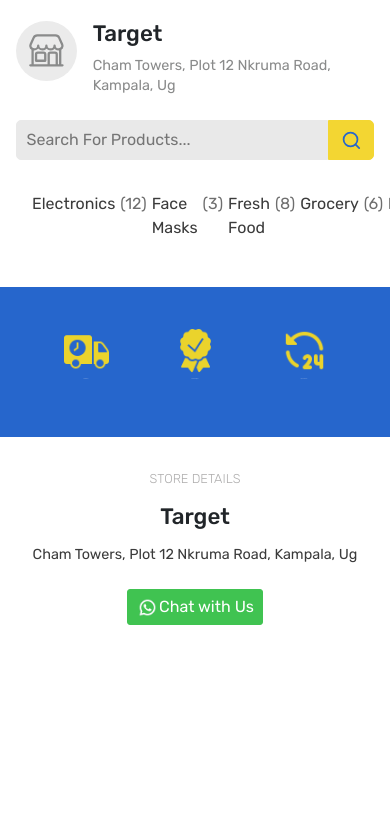
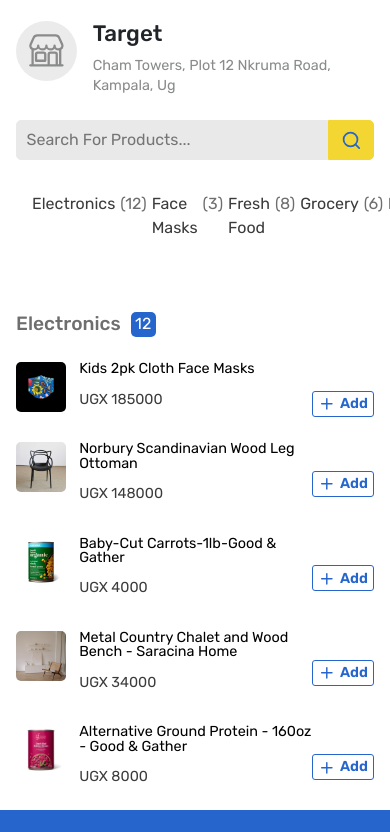
Before and after one commit to tochukwuali/soko-app, a React (Create React App) app: page / in a window 390 px wide. Shown: the top 832 px of the page. Built offline with nearby package versions, Linux system fonts and the light colour scheme.

Commit message:
responsiveness of home page

```diff
--- a/src/App.css
+++ b/src/App.css
@@ -76,4 +76,8 @@
   .hd {
     display: none;
   }
+
+  .app__container {
+    margin-bottom: 50px;
+  }
 }
--- a/src/components/Nav.js
+++ b/src/components/Nav.js
@@ -4,6 +4,7 @@
 import { IoPersonOutline } from "react-icons/io5";
 import styles from "../styles/Nav.module.css";
 import { Link } from "react-router-dom";
+import { Navbar } from "react-bootstrap";
 
 const Nav = () => {
   return (
@@ -26,6 +27,9 @@
             <p>Cham Towers, Plot 12 Nkruma Road, Kampala, Ug</p>
           </div>
           {/* <Title title={title} /> */}
+        </div>
+        <div className={styles.bottom_navbar}>
+          <Navbar fixed="bottom" />
         </div>
         <div className={styles.navbar__right}>
           <IconContext.Provider
--- a/src/pages/HomeScreen.js
+++ b/src/pages/HomeScreen.js
@@ -11,7 +11,11 @@
 import { ProductContext } from "../GlobalState";
 
 const HomeScreen = () => {
-  const { products, selectCategory, selectedI } = useContext(ProductContext);
+  const { products, selectCategory } = useContext(ProductContext);
+  const handleCatOpen = (id) => {
+    selectCategory(id);
+  };
+
   return (
     <div>
       <div className={styles.hm__container}>
@@ -43,7 +47,7 @@
               <div key={product.id}>
                 <div
                   className={styles.product__category}
-                  onClick={() => selectCategory(product.id)}
+                  onClick={() => handleCatOpen(product.id)}
                 >
                   <p>{product.category} </p>
                   <span>({product.count})</span>
@@ -65,7 +69,7 @@
             </div>
           </div>
           <div className={styles.hm__middle}>
-            {JSON.stringify(selectedI) !== "{}" ? <Items /> : null}
+            <Items />
           </div>
           <div className={styles.hm__aside_right}>
             <div className={styles.bag__title}>
--- a/src/pages/ItemDetails.js
+++ b/src/pages/ItemDetails.js
@@ -1,4 +1,4 @@
-import { useContext } from "react";
+import { useContext, useState, useEffect } from "react";
 import Footer from "../components/Footer";
 import styles from "../styles/ItemDetails.module.css";
 import { ProductContext } from "../GlobalState";
@@ -52,8 +52,20 @@
       </div>
     ),
   };
-  const { selectedI } = useContext(ProductContext);
-  const item = selectedI.items[match.params.id - 1];
+
+  const { selectedI, products } = useContext(ProductContext);
+
+  const items =
+    JSON.stringify(selectedI) !== "{}"
+      ? selectedI.items[match.params.id]
+      : products[0].items[match.params.id];
+  useEffect(() => {
+    if (JSON.stringify(selectedI) !== "{}") {
+      setState(items);
+    }
+  }, [selectedI, items]);
+
+  const [state, setState] = useState(items);
   return (
     <div>
       <div className={styles.details_container}>
@@ -61,34 +73,34 @@
           <div className={styles.details_image_carousel}>
             <Slider {...firstSettings} style={{ width: "30vw" }}>
               <div className={styles.carousel_image}>
-                <img src={item.image} alt="" />
+                <img src={state.image} alt="" />
               </div>
               <div className={styles.carousel_image}>
-                <img src={item.image} alt="" />
+                <img src={state.image} alt="" />
               </div>
               <div className={styles.carousel_image}>
-                <img src={item.image} alt="" />
+                <img src={state.image} alt="" />
               </div>
               <div className={styles.carousel_image}>
-                <img src={item.image} alt="" />
+                <img src={state.image} alt="" />
               </div>
             </Slider>
           </div>
           <div className={styles.details_wrapper}>
             <div className={styles.details_text}>
-              <h4>{item.name}</h4>
-              <p>{item.description}</p>
+              <h4>{state.name}</h4>
+              <p>{state.description}</p>
             </div>
             <div className={styles.details_price}>
-              <p>UGX {item.price}</p>
-              {item.discount ? (
+              <p>UGX {state.price}</p>
+              {state.discount ? (
                 <div className={styles.details_discount}>
-                  <small>-{item.discount}%</small>
+                  <small>-{state.discount}%</small>
                 </div>
               ) : null}
             </div>
             <div className={styles.details_toggle}>
-              <QtyToggle />
+              <QtyToggle value={1} />
             </div>
             <div className={styles.details_btngroup}>
               <button>Add to Bag</button>
@@ -104,35 +116,35 @@
           <div className={styles.details_rproducts_carousel}>
             <Slider {...secondSettings} style={{ width: "100vw" }}>
               <div className={styles.carousel_rel_image}>
-                <img src={item.image} alt="" />
+                <img src={state.image} alt="" />
                 <p>Related Product</p>
               </div>
               <div className={styles.carousel_rel_image}>
-                <img src={item.image} alt="" />
+                <img src={state.image} alt="" />
                 <p>Related Product</p>
               </div>
               <div className={styles.carousel_rel_image}>
-                <img src={item.image} alt="" />
+                <img src={state.image} alt="" />
                 <p>Related Product</p>
               </div>
               <div className={styles.carousel_rel_image}>
-                <img src={item.image} alt="" />
+                <img src={state.image} alt="" />
                 <p>Related Product</p>
               </div>
               <div className={styles.carousel_rel_image}>
-                <img src={item.image} alt="" />
+                <img src={state.image} alt="" />
                 <p>Related Product</p>
               </div>
               <div className={styles.carousel_rel_image}>
-                <img src={item.image} alt="" />
+                <img src={state.image} alt="" />
                 <p>Related Product</p>
               </div>
               <div className={styles.carousel_rel_image}>
-                <img src={item.image} alt="" />
+                <img src={state.image} alt="" />
                 <p>Related Product</p>
               </div>
               <div className={styles.carousel_rel_image}>
-                <img src={item.image} alt="" />
+                <img src={state.image} alt="" />
                 <p>Related Product</p>
               </div>
             </Slider>
--- a/src/pages/Items.js
+++ b/src/pages/Items.js
@@ -1,4 +1,4 @@
-import { useContext } from "react";
+import { useContext, useState, useEffect } from "react";
 import styles from "../styles/Items.module.css";
 import { Link } from "react-router-dom";
 import { Count } from "../components/shared/StyledDiv";
@@ -7,18 +7,30 @@
 import { AddIcon } from "../components/shared/Icons";
 
 const Items = () => {
-  const { selectedI } = useContext(ProductContext);
-  const sproducts = [...selectedI.items];
+  const { selectedI, products } = useContext(ProductContext);
+
+  const productsamp = products[0].items;
+  const categorysamp = products[0];
+
+  const [state, setState] = useState(productsamp);
+  const [category, setCategory] = useState(categorysamp);
+
+  useEffect(() => {
+    if (JSON.stringify(selectedI) !== "{}") {
+      setState(selectedI.items);
+      setCategory(selectedI);
+    }
+  }, [selectedI]);
   return (
     <div>
       <div className={styles.hm__middle_header}>
-        <h4>{selectedI.category}</h4>
+        <h4>{category.category}</h4>
         <Count>
-          <span>{selectedI.count}</span>
+          <span>{category.count}</span>
         </Count>
       </div>
 
-      {sproducts.map((item) => (
+      {state.map((item) => (
         <div key={item.item_id} className={styles.product__details}>
           <div className={styles.product__image}>
             <img src={item.image} alt="" />
--- a/src/styles/Features.module.css
+++ b/src/styles/Features.module.css
@@ -46,6 +46,6 @@
   .ft__svg p {
     color: #fff;
     margin-top: 5px;
-    font-size: 0.8px;
+    font-size: 0.8rem;
   }
 }
--- a/src/styles/Footer.module.css
+++ b/src/styles/Footer.module.css
@@ -1,9 +1,9 @@
-.footer__container{
+.footer__container {
   padding: 2rem;
   text-align: center;
 }
 
-.footer__container>p {
+.footer__container > p {
   font-weight: 300;
   font-size: 0.8rem;
   color: #adacac;
@@ -28,17 +28,33 @@
 
 .footer__btn button {
   color: #fff;
- background: #40C351;
- border: 1px solid #40C351;
+  background: #40c351;
+  border: 1px solid #40c351;
   padding: 5px 8px;
   border-radius: 3px;
   display: flex;
   justify-content: center;
   align-items: center;
-
 }
 
 .footer__btn button img {
   width: 23px;
   padding: 0 2px;
 }
+
+@media (max-width: 700px) {
+  .footer__container {
+    padding: 1rem;
+    text-align: left;
+  }
+
+  .footer__body {
+    margin-top: 15px;
+    text-align: left;
+  }
+
+  .footer__btn {
+    display: flex;
+    margin-top: 1.2rem;
+  }
+}
--- a/src/styles/ItemDetails.module.css
+++ b/src/styles/ItemDetails.module.css
@@ -14,7 +14,7 @@
 
 .carousel_image img {
   width: 90%;
-  border-radius: 5px;;
+  border-radius: 5px;
 }
 
 .list_style {
@@ -42,7 +42,7 @@
 }
 
 .list_style button::before {
-  opacity: .75;
+  opacity: 0.75;
   color: #2666cc;
   font-size: 12px;
   line-height: 2px;
@@ -51,7 +51,7 @@
   left: 0;
   width: 20px;
   height: 20px;
-  content: '•';
+  content: "•";
   text-align: center;
 }
 
@@ -73,33 +73,29 @@
   font-size: 0.9rem;
 }
 
-.details_price{
-    padding: 1rem 0;
+.details_price {
+  margin-top: -1rem;
   display: flex;
   width: 30%;
   justify-content: space-between;
 }
 
 .details_price .details_discount {
-  text-align: center;
+  display: flex;
+  align-items: center;
+  justify-content: center;
   background: #cf5d5d;
   border: 1px solid #cf5d5d;
   border-radius: 3px;
   width: 2.5rem;
   color: white;
-  height: 1.1rem;
+  height: 1.2rem;
   font-size: 13px;
-  cursor: pointer;
 }
 
 .details_price p {
   font-size: 1.2rem;
   color: #000;
-  margin-top: -1.2rem;
-}
-
-.details_price {
-   margin-top: -1.5rem;
 }
 
 .details_toggle {
@@ -165,10 +161,9 @@
 
 .carousel_rel_image p {
   margin-top: 1rem;
-
 }
 
-.carousel_rel_image img{
+.carousel_rel_image img {
   width: 100%;
   border-radius: 5px;
 }
--- a/src/styles/Items.module.css
+++ b/src/styles/Items.module.css
@@ -89,4 +89,9 @@
     border-radius: 5px;
     width: 50px;
   }
+
+  .product__name {
+    margin-left: 0.3rem;
+    width: 80%;
+  }
 }
--- a/src/styles/Nav.module.css
+++ b/src/styles/Nav.module.css
@@ -67,6 +67,15 @@
     padding: 0;
   }
 
+  .bottom_navbar {
+    position: fixed;
+    bottom: 0;
+    width: 100%;
+  }
+  .bottom_navbar div {
+    background: yellow;
+  }
+
   .navbar__right {
     display: none;
   }
```
Lines whose indentation alone changed are shown as unchanged.
